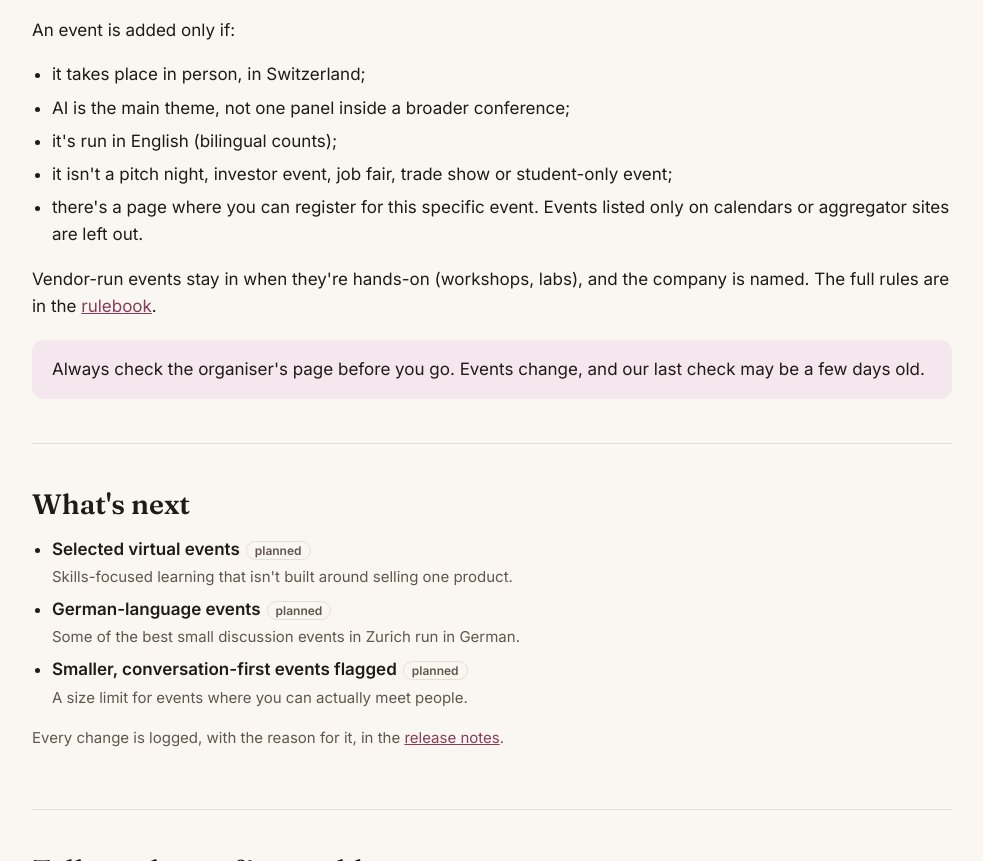
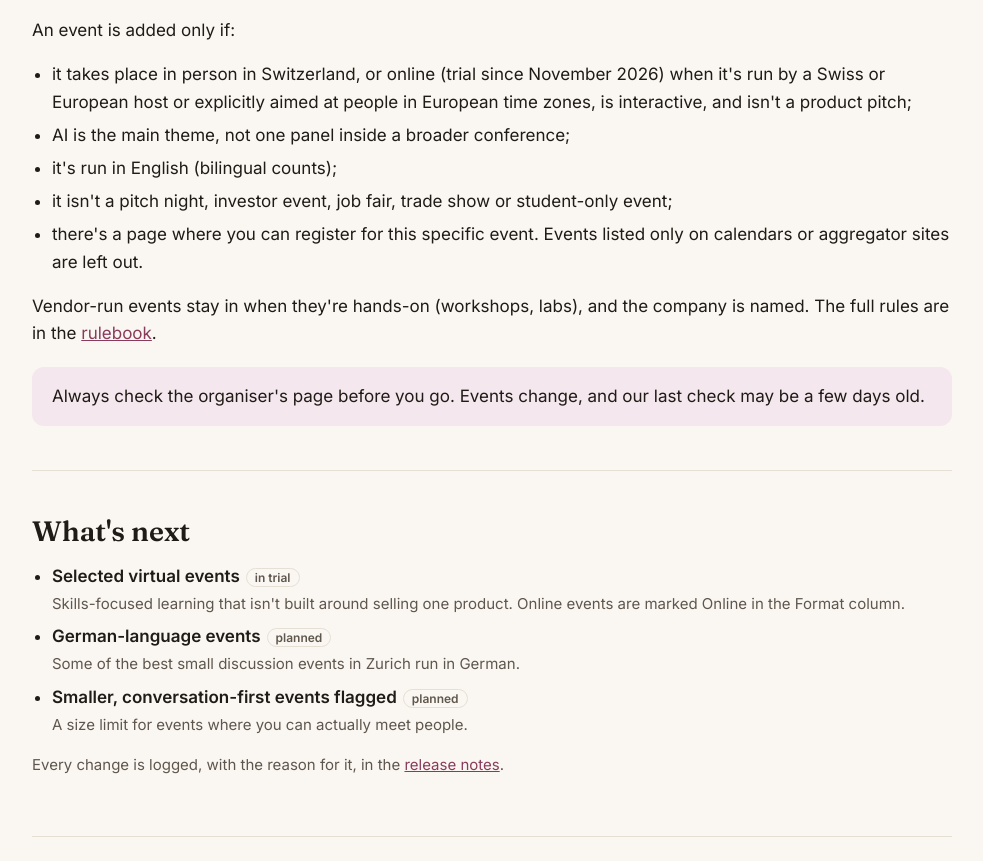
Before and after one commit to l00kw/AI-events-finder-ch, a plain HTML site: page index.html in a window 1280 px wide. Shown: the part 3177-4038 px from the top of the page, without its empty margins (148-1131 px from the left). Drawn offline with Linux system fonts and the light colour scheme.

Commit message:
Add online events (trial): Format field, online rule in scan skill (#2)
- Scan skill: add Format field, online rule (Swiss/European host or
  explicit European audience, interactive, 08:00-21:00 Zurich time,
  no product pitch), online discovery searches, live-only criterion
- README and landing page: describe online events as in trial
- Release notes: v1.4 entry


Claude-Session: https://claude.ai/code/session_01R1fmYtJgp9kUqgDwBicTBQ

Co-authored-by: Wendy Look <wlook@europeanwomeninai.com>

```diff
--- a/index.html
+++ b/index.html
@@ -123,7 +123,7 @@ code{font-size:.9em;background:var(--accent-soft);padding:1px 6px;border-radius:
   </div>
   <p>An event is added only if:</p>
   <ul class="clean">
-    <li>it takes place in person, in Switzerland;</li>
+    <li>it takes place in person in Switzerland, or online (trial since November 2026) when it's run by a Swiss or European host or explicitly aimed at people in European time zones, is interactive, and isn't a product pitch;</li>
     <li>AI is the main theme, not one panel inside a broader conference;</li>
     <li>it's run in English (bilingual counts);</li>
     <li>it isn't a pitch night, investor event, job fair, trade show or student-only event;</li>
@@ -136,7 +136,7 @@ code{font-size:.9em;background:var(--accent-soft);padding:1px 6px;border-radius:
 <section id="next">
   <h2>What's next</h2>
   <ul class="clean roadmap">
-    <li><strong>Selected virtual events</strong><span class="pill">planned</span><br><span class="small">Skills-focused learning that isn't built around selling one product.</span></li>
+    <li><strong>Selected virtual events</strong><span class="pill">in trial</span><br><span class="small">Skills-focused learning that isn't built around selling one product. Online events are marked Online in the Format column.</span></li>
     <li><strong>German-language events</strong><span class="pill">planned</span><br><span class="small">Some of the best small discussion events in Zurich run in German.</span></li>
         <li><strong>Smaller, conversation-first events flagged</strong><span class="pill">planned</span><br><span class="small">A size limit for events where you can actually meet people.</span></li>
   </ul>
```
Also changed, not shown: 3 other files.
